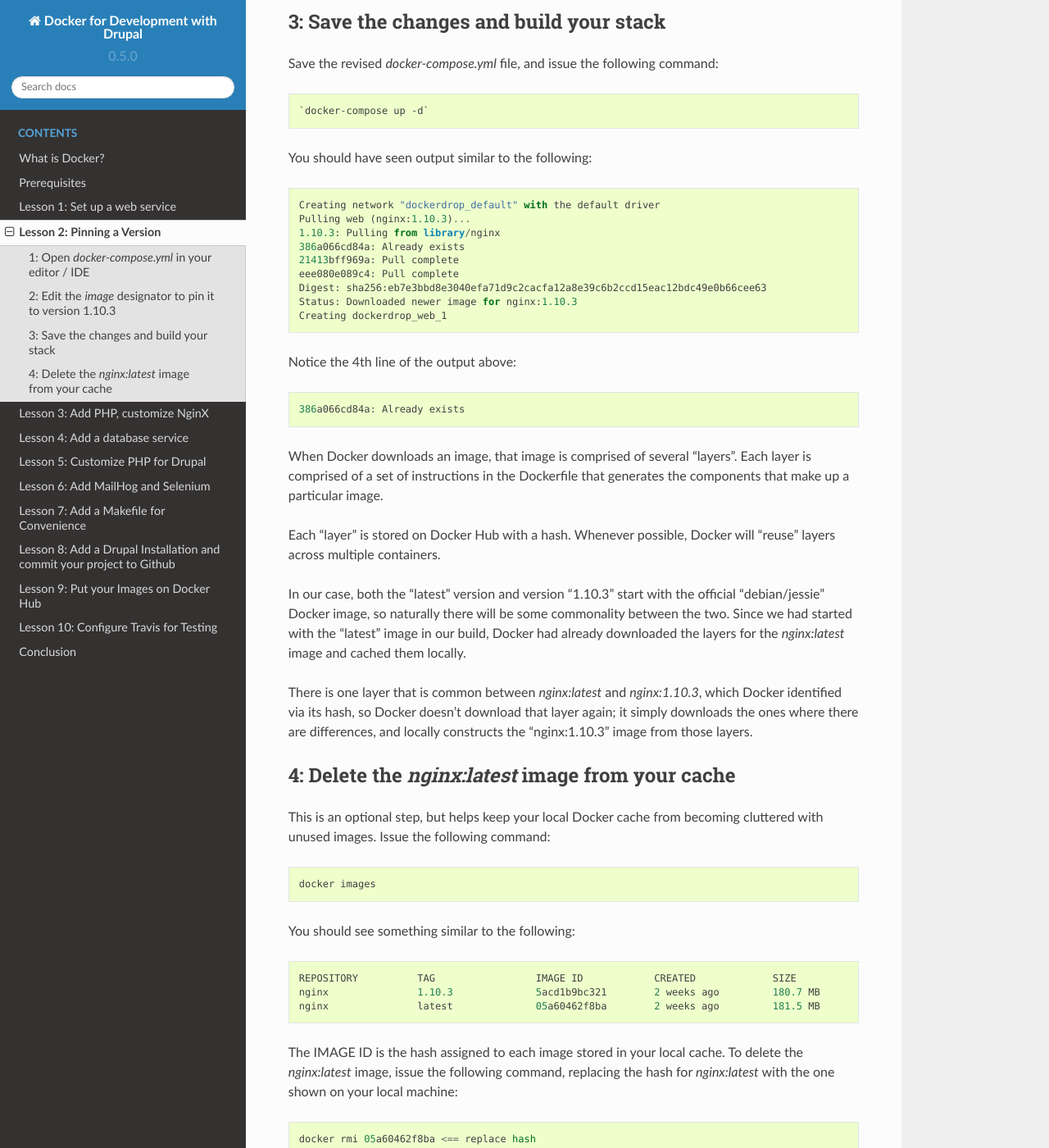
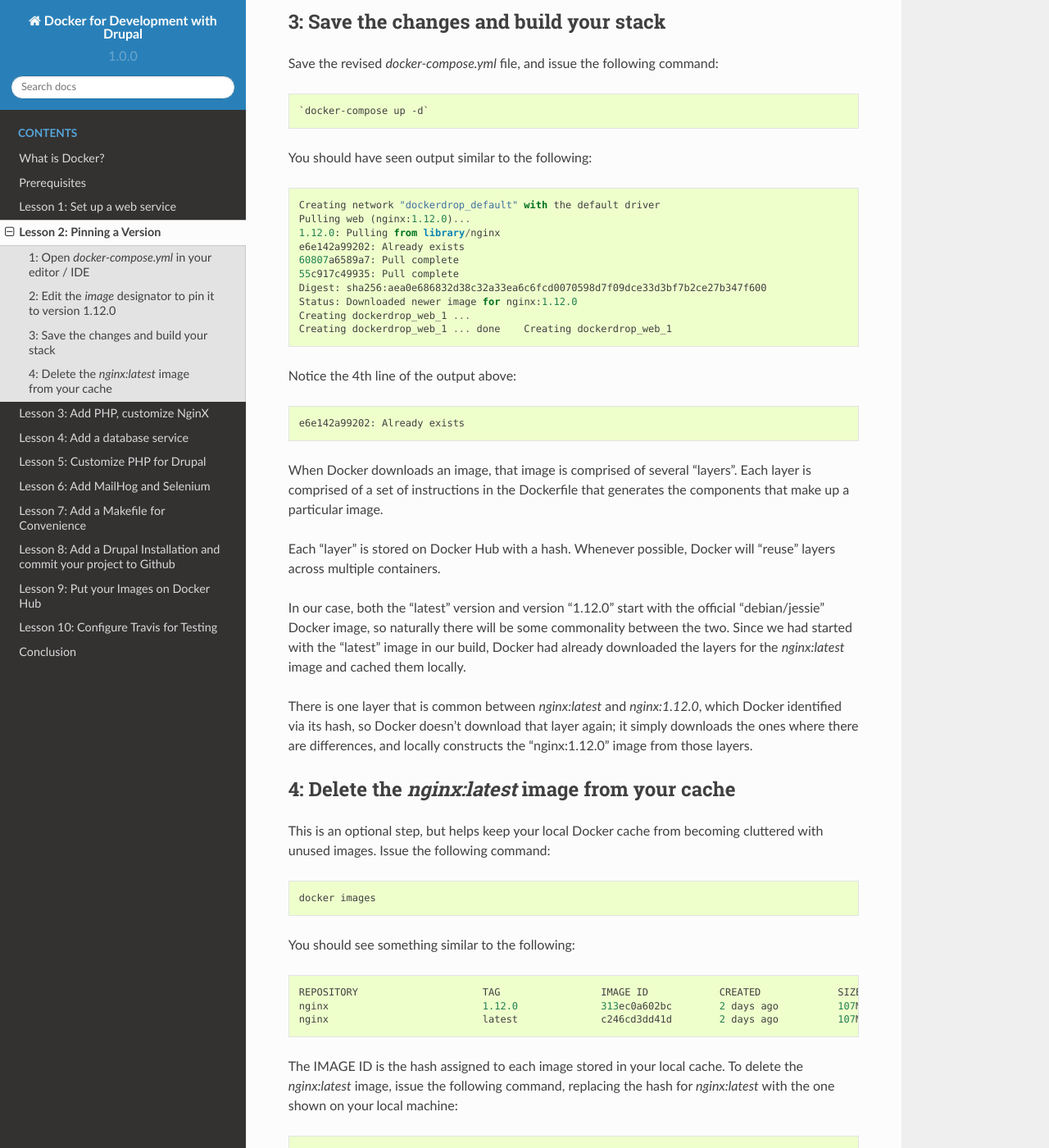
Before and after one commit to codementality/docker-for-drupal-development, a Sphinx documentation site: the page built from docs/lessontwo.rst, in a window 1280 px wide and 1400 px high, scrolled down 827 px. Shown: the whole window at 82% size. Built offline with Sphinx 7.4.7 and the Read the Docs theme 2.0.0, drawn with Linux system fonts in a browser that asks for light colours; some of the changed text lies outside the part shown.

Commit message:
Updating lesson two, and changing the version and author in the cover

```diff
--- a/docs/conf.py
+++ b/docs/conf.py
@@ -61,8 +61,8 @@
 
 # General information about the project.
 project = u'Docker for Development with Drupal'
-copyright = u'2017, Lisa Ridley, Solutions Architect, Promet Source'
-author = u'Lisa Ridley, Solutions Architect, Promet Source'
+copyright = u'2017, Lisa Ridley'
+author = u'Lisa Ridley'
 
 
 # The version info for the project you're documenting, acts as replacement for
@@ -70,9 +70,9 @@
 # built documents.
 #
 # The short X.Y version.
-version = u'0.5.0'
+version = u'1.0.0'
 # The full version, including alpha/beta/rc tags.
-release = u'0.5.0'
+release = u'1.0.0'
 
 # The language for content autogenerated by Sphinx. Refer to documentation
 # for a list of supported languages.
@@ -239,7 +239,7 @@
 #  author, documentclass [howto, manual, or own class]).
 latex_documents = [
     (master_doc, 'DockerforDevelopmentwithDrupal.tex', u'Docker for Development with Drupal Documentation',
-     u'Lisa Ridley, Solutions Architect, Promet Source', 'manual'),
+     u'Lisa Ridley, 'manual'),
 ]
 
 # The name of an image file (relative to this directory) to place at the top of
@@ -283,7 +283,7 @@
 #  dir menu entry, description, category)
 texinfo_documents = [
     (master_doc, 'DockerforDevelopmentwithDrupal', u'Docker for Development with Drupal Documentation',
-     author, 'Lisa Ridley, Solutions Architect, Promet Source', 'Training Materials for Docker for Development with Drupal.',
+     author, 'Lisa Ridley', 'Training Materials for Docker for Development with Drupal.',
      'Miscellaneous'),
 ]
 
--- a/docs/lessontwo.rst
+++ b/docs/lessontwo.rst
@@ -19,7 +19,7 @@
 
 This line designates the image to be used in this build.  The format of this line is `<container>:<version>`.  For Docker containers, the "latest" version is usually the "bleeding edge" image, and is subject to change.
 
-2:  Edit the `image` designator to pin it to version 1.10.3
+2:  Edit the `image` designator to pin it to version 1.12.0
 ###########################################################
 
 Edit the line from Step 1 to read as follows:
@@ -28,10 +28,10 @@
    :linenos:
    :emphasize-lines: 4
 
-   version: '2'
+   version: '3'
    services:
      web:
-       image: nginx: 1.10.3
+       image: nginx: 1.12.0
        ports:
          - 8000:80
 
@@ -48,27 +48,27 @@
 
 
     Creating network "dockerdrop_default" with the default driver
-    Pulling web (nginx:1.10.3)...
-    1.10.3: Pulling from library/nginx
-    386a066cd84a: Already exists
-    21413bff969a: Pull complete
-    eee080e089c4: Pull complete
-    Digest: sha256:eb7e3bbd8e3040efa71d9c2cacfa12a8e39c6b2ccd15eac12bdc49e0b66cee63
-    Status: Downloaded newer image for nginx:1.10.3
-    Creating dockerdrop_web_1
-
+    Pulling web (nginx:1.12.0)...
+    1.12.0: Pulling from library/nginx
+    e6e142a99202: Already exists
+    60807a6589a7: Pull complete
+    55c917c49935: Pull complete
+    Digest: sha256:aea0e686832d38c32a33ea6c6fcd0070598d7f09dce33d3bf7b2ce27b347f600
+    Status: Downloaded newer image for nginx:1.12.0
+    Creating dockerdrop_web_1 ...
+    Creating dockerdrop_web_1 ... done    Creating dockerdrop_web_1
 
 Notice the 4th line of the output above::
 
-    386a066cd84a: Already exists
+    e6e142a99202: Already exists
 
 When Docker downloads an image, that image is comprised of several "layers".  Each layer is comprised of a set of instructions in the Dockerfile that generates the components that make up a particular image.
 
 Each "layer" is stored on Docker Hub with a hash.  Whenever possible, Docker will "reuse" layers across multiple containers.
 
-In our case, both the "latest" version and version "1.10.3" start with the official "debian/jessie" Docker image, so naturally there will be some commonality between the two.  Since we had started with the "latest" image in our build, Docker had already downloaded the layers for the `nginx:latest` image and cached them locally.
+In our case, both the "latest" version and version "1.12.0" start with the official "debian/jessie" Docker image, so naturally there will be some commonality between the two.  Since we had started with the "latest" image in our build, Docker had already downloaded the layers for the `nginx:latest` image and cached them locally.
 
-There is one layer that is common between `nginx:latest` and `nginx:1.10.3`, which Docker identified via its hash, so Docker doesn't download that layer again; it simply downloads the ones where there are differences, and locally constructs the "nginx:1.10.3" image from those layers.
+There is one layer that is common between `nginx:latest` and `nginx:1.12.0`, which Docker identified via its hash, so Docker doesn't download that layer again; it simply downloads the ones where there are differences, and locally constructs the "nginx:1.12.0" image from those layers.
 
 4:  Delete the `nginx:latest` image from your cache
 ###################################################
@@ -79,13 +79,13 @@
 
 You should see something similar to the following::
 
-    REPOSITORY          TAG                 IMAGE ID            CREATED             SIZE
-    nginx               1.10.3              5acd1b9bc321        2 weeks ago         180.7 MB
-    nginx               latest              05a60462f8ba        2 weeks ago         181.5 MB
+    REPOSITORY                     TAG                 IMAGE ID            CREATED             SIZE
+    nginx                          1.12.0              313ec0a602bc        2 days ago          107MB
+    nginx                          latest              c246cd3dd41d        2 days ago          107MB
 
 
 The IMAGE ID is the hash assigned to each image stored in your local cache.  To delete the `nginx:latest` image, issue the following command, replacing the hash for `nginx:latest` with the one shown on your local machine::
 
-   docker rmi 05a60462f8ba <== replace hash
+   docker rmi c246cd3dd41d <== replace hash
 
-Now when you issue the command `docker images` you should only see the `nginx:1.10.3` image.
+Now when you issue the command `docker images` you should only see the `nginx:1.12.0` image.
```
Also changed, not shown: other parts of docs/lessontwo.rst (+1 -1 lines).
